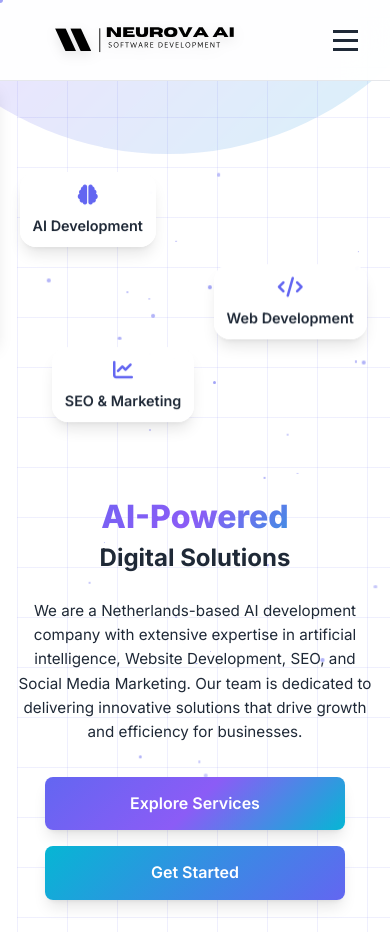
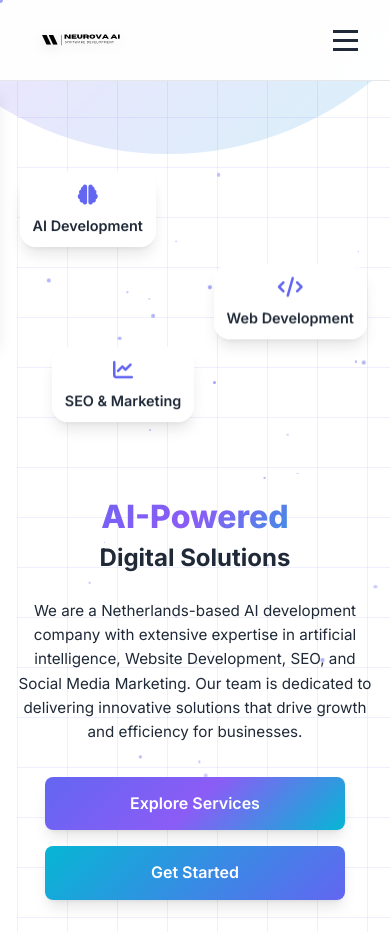
Before and after one commit to AChitos/NeurovaAI_website-copy, a plain HTML site: page index.html in a window 390 px wide. Shown: the top 932 px of the page. Drawn offline with Linux system fonts and the light colour scheme.

Commit message:
mobil logo

```diff
--- a/styles.css
+++ b/styles.css
@@ -1208,8 +1208,14 @@ h1, h2, h3, h4, h5, h6 {
     }
 
     .chatbot-btn i {
+        color: white;
         font-size: 1.25rem;
-        color: white;
+    }
+
+    /* Responsive logo sizing for mobile */
+    .logo-img {
+        width: 120px;
+        height: 120px;
     }
 }
 
@@ -1311,6 +1317,12 @@ h1, h2, h3, h4, h5, h6 {
         font-size: 1.25rem;
         color: white;
     }
+
+    /* Responsive logo sizing for very small screens */
+    .logo-img {
+        width: 100px;
+        height: 100px;
+    }
 }
 
 /* Smooth scrolling for older browsers */
```
